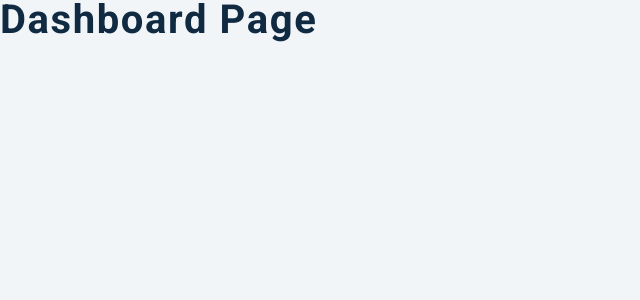
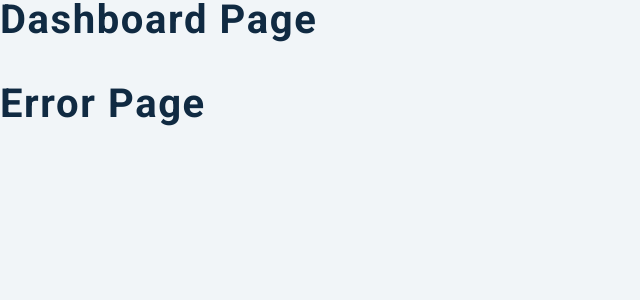
Before and after one commit to kotobuki562/gituser-app, a React (Create React App) app: page / in a window 1280 px wide. Shown: the top 300 px of the page, without its empty margins (0-640 px from the left). Built offline with nearby package versions, Linux system fonts and the light colour scheme.

Commit message:
allPagesErrorRouter

```diff
--- a/src/App.js
+++ b/src/App.js
@@ -11,6 +11,9 @@ function App() {
       <Route path="/login">
         <Login></Login>
       </Route>
+      <Route path="*">
+        <Error></Error>
+      </Route>
     </Router>
   );
 }
```
Also changed, not shown: 1 other file (tests, documents, lock files or other folders).
